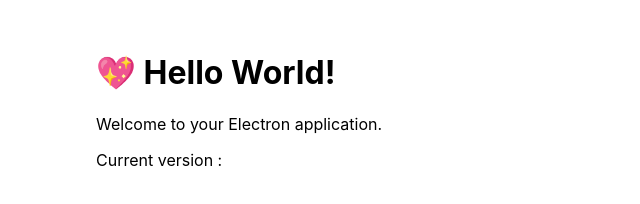
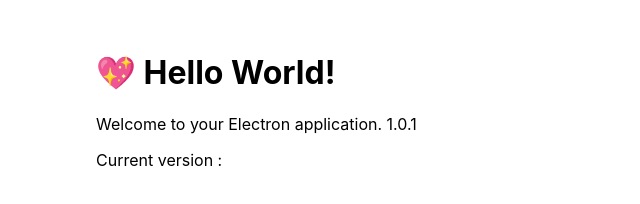
Before and after one commit to leehunkyu00/electron-tutorial-autoupdate, an Electron app: page src/index.html in a window 800 px wide. Shown: the full height of the page, 0-640 px from the left. Drawn offline with Linux system fonts and the light colour scheme; no server answers.

Commit message:
release version v1.0.1

```diff
--- a/src/index.html
+++ b/src/index.html
@@ -7,7 +7,7 @@
   </head>
   <body>
     <h1>💖 Hello World!</h1>
-    <p>Welcome to your Electron application.</p>
+    <p>Welcome to your Electron application. 1.0.1</p>
     <p>Current version : <span id="version">vX.Y.Z</span></p>
     <div id="messages"></div>
     <script>
```
Also changed, not shown: package.json (+4 -4 lines).
